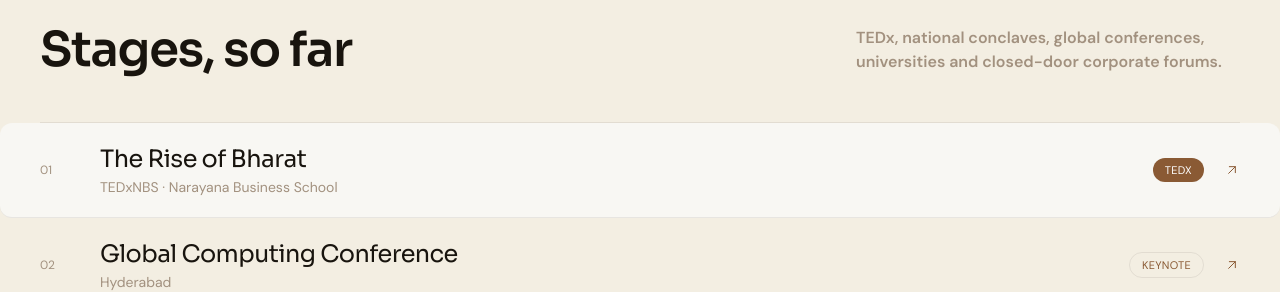
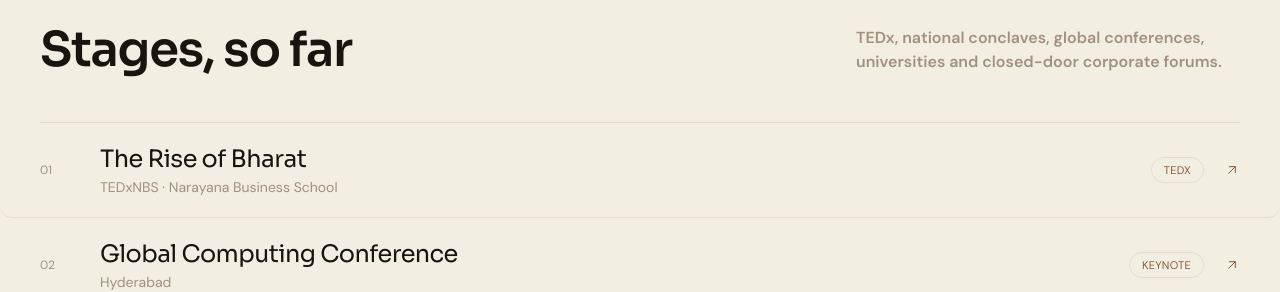
Before and after one commit to bhavipate1/vikas-portfolio, a Next.js app: page /speaker in a window 1280 px wide. Shown: the part 1020-1312 px from the top of the page. Built offline with nearby package versions, Linux system fonts and the light colour scheme.

Commit message:
Fix hydration error: revert revealItem's phone-boost (window.matchMedia at module scope diverges between server and client render, mismatching inline styles). Speaker rows: make row 1 match rows 2-5 by default per request

```diff
--- a/components/reveal.tsx
+++ b/components/reveal.tsx
@@ -108,20 +108,17 @@ export function RevealGroup({
 }
 
 // `revealItem` is a plain exported object (28 card grids pass it as
-// `variants={revealItem}`), so it can't call the `useIsPhone` hook `Reveal`
-// uses. Instead read the viewport once at module load — real phones load the
-// page at phone width already, so this needs no reactivity to catch them; it
-// just won't update if a desktop window is later resized narrow.
-const isPhoneAtLoad = typeof window !== "undefined" && window.matchMedia("(max-width: 639px)").matches;
-
+// `variants={revealItem}`), unlike `Reveal` it isn't a component and can't use
+// the `useIsPhone` hook. An earlier version read `window.matchMedia` at module
+// load to boost it on phones, but that value differs between the server (no
+// `window`, always "desktop") and an actual phone client — React hydration
+// then finds mismatched inline styles between server and client HTML and
+// throws. Kept as one fixed set of values, safe on both render passes; the
+// phone-specific boost lives only in `Reveal`, which defers it to a post-mount
+// effect instead of baking it into the first render.
 export const revealItem: Variants = {
-  hidden: { opacity: 0, y: isPhoneAtLoad ? 36 : 20, scale: isPhoneAtLoad ? 0.97 : 1 },
-  visible: {
-    opacity: 1,
-    y: 0,
-    scale: 1,
-    transition: { duration: isPhoneAtLoad ? 0.7 : 0.5, ease: [0.22, 1, 0.36, 1] },
-  },
+  hidden: { opacity: 0, y: 20 },
+  visible: { opacity: 1, y: 0, transition: { duration: 0.5, ease: [0.22, 1, 0.36, 1] } },
 };
 
 export function RevealWords({
--- a/components/speaker-sections.tsx
+++ b/components/speaker-sections.tsx
@@ -122,9 +122,7 @@ export function SpeakerEngagements() {
               whileHover={{ x: 6 }}
               whileTap={{ scale: 0.99 }}
               transition={{ duration: 0.2 }}
-              className={`group flex items-center gap-5 py-5 text-paper-foreground transition-colors duration-300 ease-out hover:bg-paper-surface active:bg-paper-surface ${
-                i === 0 ? "-mx-5 rounded-xl bg-paper-surface px-5 sm:-mx-8 sm:px-8 lg:-mx-10 lg:px-10" : "-mx-5 rounded-xl px-5 sm:-mx-8 sm:px-8 lg:-mx-10 lg:px-10"
-              }`}
+              className="group -mx-5 flex items-center gap-5 rounded-xl px-5 py-5 text-paper-foreground transition-colors duration-300 ease-out hover:bg-paper-surface active:bg-paper-surface sm:-mx-8 sm:px-8 lg:-mx-10 lg:px-10"
             >
               {/* Fixed width: the body sets font-feature-settings, which stops
                   `tabular-nums` from applying, so digits are proportional and
@@ -136,11 +134,7 @@ export function SpeakerEngagements() {
                 <h3 className="text-xl font-normal sm:text-2xl">{item.title}</h3>
                 <p className="mt-0.5 text-xs text-paper-muted sm:text-sm">{item.meta}</p>
               </div>
-              <span
-                className={`hidden shrink-0 rounded-full px-3 py-1 text-[11px] font-normal uppercase tracking-wide transition-colors duration-300 sm:inline-flex ${
-                  i === 0 ? "bg-[#8a5a34] text-white" : "border border-paper-border text-[#8a5a34] group-hover:border-[#8a5a34] group-active:border-[#8a5a34]"
-                }`}
-              >
+              <span className="hidden shrink-0 rounded-full border border-paper-border px-3 py-1 text-[11px] font-normal uppercase tracking-wide text-[#8a5a34] transition-colors duration-300 group-hover:border-[#8a5a34] group-active:border-[#8a5a34] sm:inline-flex">
                 {item.tag}
               </span>
               <ArrowUpRightIcon className="h-4 w-4 shrink-0 text-[#8a5a34] transition-transform duration-300 group-hover:translate-x-0.5 group-hover:-translate-y-0.5 group-active:translate-x-0.5 group-active:-translate-y-0.5" />
```
